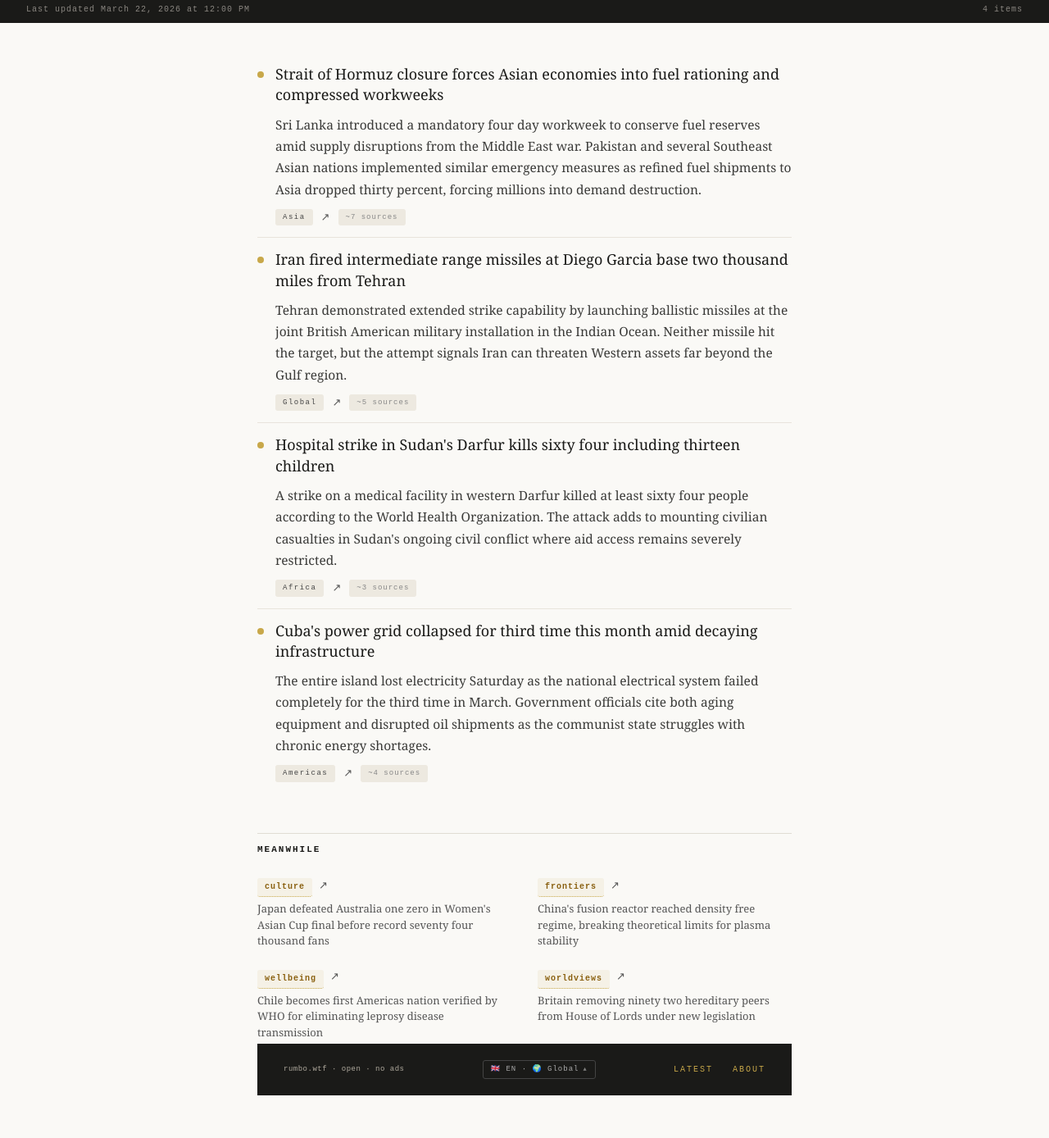
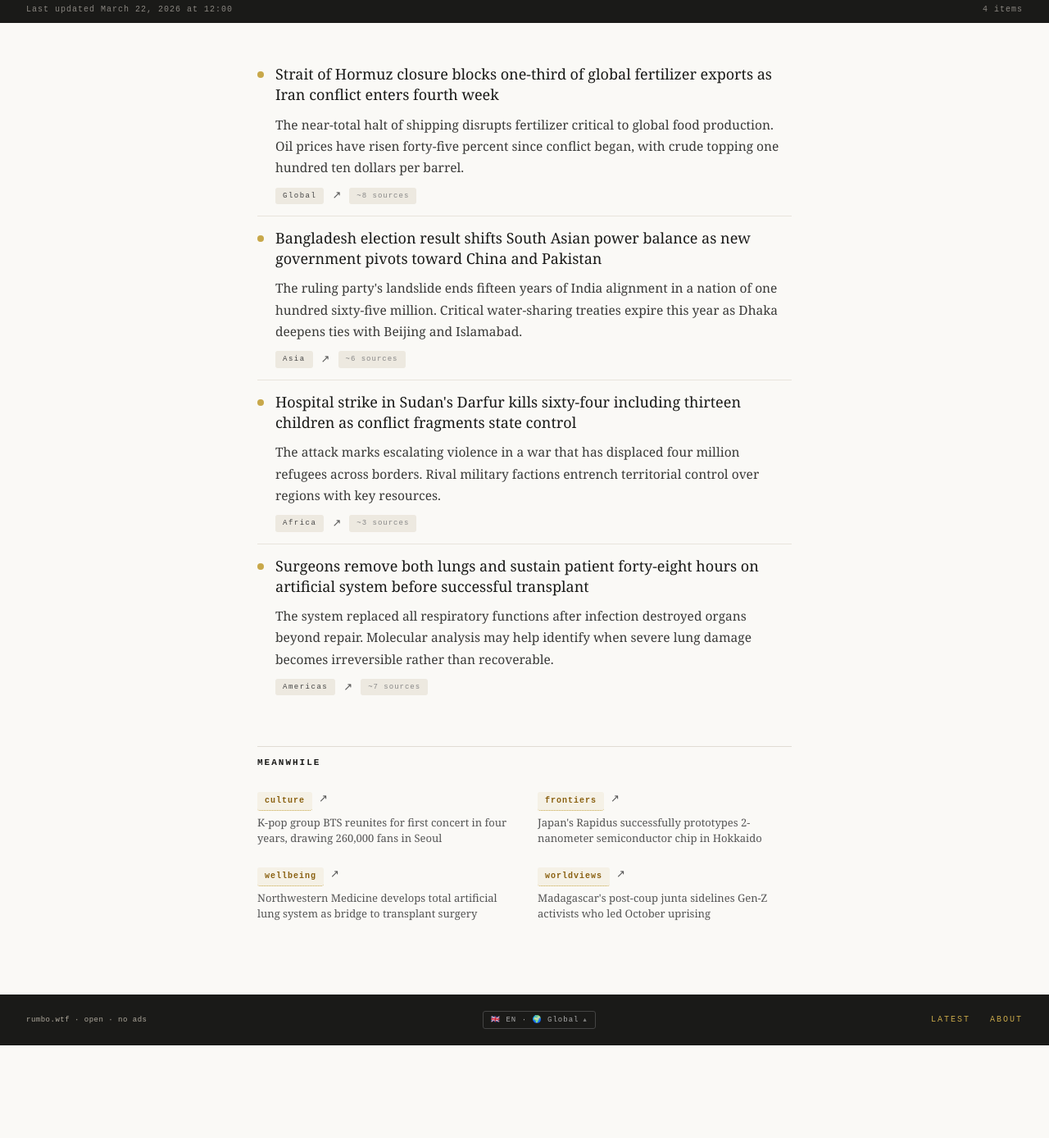
Before and after one commit to RumboWTF/rumbo-site, a website: page index.html in a window 1280 px wide. Shown: the part 57-1445 px from the top of the page at 82% size. After the commit the page ends 1332 px from the top, so only its background shows below. Drawn offline with Linux system fonts and the light colour scheme.

Commit message:
Daily update 2026-03-22

```diff
--- a/index.html
+++ b/index.html
@@ -90,35 +90,35 @@
   <div class="item">
     <div class="dot dot-global"></div>
     <div class="item-body">
-      <div class="item-head">Strait of Hormuz closure forces Asian economies into fuel rationing and compressed workweeks</div>
-      <div class="item-text">Sri Lanka introduced a mandatory four day workweek to conserve fuel reserves amid supply disruptions from the Middle East war. Pakistan and several Southeast Asian nations implemented similar emergency measures as refined fuel shipments to Asia dropped thirty percent, forcing millions into demand destruction.</div>
+      <div class="item-head">Strait of Hormuz closure blocks one-third of global fertilizer exports as Iran conflict enters fourth week</div>
+      <div class="item-text">The near-total halt of shipping disrupts fertilizer critical to global food production. Oil prices have risen forty-five percent since conflict began, with crude topping one hundred ten dollars per barrel.</div>
       <div class="item-foot">
-        <span class="geo-pill">Asia</span>
-        <a class="search-link" href="https://duckduckgo.com/?q=Strait%20of%20Hormuz%20closure%20forces%20Asian%20economies%20into%20fuel%20rationing%20and%20compressed%20workweeks" target="_blank">↗</a>
-        <span class="source-pill">~7 sources<span class="src-tip">Approximate number of independent source clusters found. More sources means wider reporting — not that the story is accurate.</span></span>
+        <span class="geo-pill">Global</span>
+        <a class="search-link" href="https://duckduckgo.com/?q=Strait%20of%20Hormuz%20closure%20blocks%20one-third%20of%20global%20fertilizer%20exports%20as%20Iran%20conflict%20enters%20fourth%20week" target="_blank">↗</a>
+        <span class="source-pill">~8 sources<span class="src-tip">Approximate number of independent source clusters found. More sources means wider reporting — not that the story is accurate.</span></span>
       </div>
     </div>
   </div>
   <div class="item">
     <div class="dot dot-global"></div>
     <div class="item-body">
-      <div class="item-head">Iran fired intermediate range missiles at Diego Garcia base two thousand miles from Tehran</div>
-      <div class="item-text">Tehran demonstrated extended strike capability by launching ballistic missiles at the joint British American military installation in the Indian Ocean. Neither missile hit the target, but the attempt signals Iran can threaten Western assets far beyond the Gulf region.</div>
+      <div class="item-head">Bangladesh election result shifts South Asian power balance as new government pivots toward China and Pakistan</div>
+      <div class="item-text">The ruling party's landslide ends fifteen years of India alignment in a nation of one hundred sixty-five million. Critical water-sharing treaties expire this year as Dhaka deepens ties with Beijing and Islamabad.</div>
       <div class="item-foot">
-        <span class="geo-pill">Global</span>
-        <a class="search-link" href="https://duckduckgo.com/?q=Iran%20fired%20intermediate%20range%20missiles%20at%20Diego%20Garcia%20base%20two%20thousand%20miles%20from%20Tehran" target="_blank">↗</a>
-        <span class="source-pill">~5 sources<span class="src-tip">Approximate number of independent source clusters found. More sources means wider reporting — not that the story is accurate.</span></span>
+        <span class="geo-pill">Asia</span>
+        <a class="search-link" href="https://duckduckgo.com/?q=Bangladesh%20election%20result%20shifts%20South%20Asian%20power%20balance%20as%20new%20government%20pivots%20toward%20China%20and%20Pakistan" target="_blank">↗</a>
+        <span class="source-pill">~6 sources<span class="src-tip">Approximate number of independent source clusters found. More sources means wider reporting — not that the story is accurate.</span></span>
       </div>
     </div>
   </div>
   <div class="item">
     <div class="dot dot-global"></div>
     <div class="item-body">
-      <div class="item-head">Hospital strike in Sudan's Darfur kills sixty four including thirteen children</div>
-      <div class="item-text">A strike on a medical facility in western Darfur killed at least sixty four people according to the World Health Organization. The attack adds to mounting civilian casualties in Sudan's ongoing civil conflict where aid access remains severely restricted.</div>
+      <div class="item-head">Hospital strike in Sudan's Darfur kills sixty-four including thirteen children as conflict fragments state control</div>
+      <div class="item-text">The attack marks escalating violence in a war that has displaced four million refugees across borders. Rival military factions entrench territorial control over regions with key resources.</div>
       <div class="item-foot">
         <span class="geo-pill">Africa</span>
-        <a class="search-link" href="https://duckduckgo.com/?q=Hospital%20strike%20in%20Sudan's%20Darfur%20kills%20sixty%20four%20including%20thirteen%20children" target="_blank">↗</a>
+        <a class="search-link" href="https://duckduckgo.com/?q=Hospital%20strike%20in%20Sudan's%20Darfur%20kills%20sixty-four%20including%20thirteen%20children%20as%20conflict%20fragments%20state%20control" target="_blank">↗</a>
         <span class="source-pill">~3 sources<span class="src-tip">Approximate number of independent source clusters found. More sources means wider reporting — not that the story is accurate.</span></span>
       </div>
     </div>
@@ -126,12 +126,12 @@
   <div class="item">
     <div class="dot dot-global"></div>
     <div class="item-body">
-      <div class="item-head">Cuba's power grid collapsed for third time this month amid decaying infrastructure</div>
-      <div class="item-text">The entire island lost electricity Saturday as the national electrical system failed completely for the third time in March. Government officials cite both aging equipment and disrupted oil shipments as the communist state struggles with chronic energy shortages.</div>
+      <div class="item-head">Surgeons remove both lungs and sustain patient forty-eight hours on artificial system before successful transplant</div>
+      <div class="item-text">The system replaced all respiratory functions after infection destroyed organs beyond repair. Molecular analysis may help identify when severe lung damage becomes irreversible rather than recoverable.</div>
       <div class="item-foot">
         <span class="geo-pill">Americas</span>
-        <a class="search-link" href="https://duckduckgo.com/?q=Cuba's%20power%20grid%20collapsed%20for%20third%20time%20this%20month%20amid%20decaying%20infrastructure" target="_blank">↗</a>
-        <span class="source-pill">~4 sources<span class="src-tip">Approximate number of independent source clusters found. More sources means wider reporting — not that the story is accurate.</span></span>
+        <a class="search-link" href="https://duckduckgo.com/?q=Surgeons%20remove%20both%20lungs%20and%20sustain%20patient%20forty-eight%20hours%20on%20artificial%20system%20before%20successful%20transplant" target="_blank">↗</a>
+        <span class="source-pill">~7 sources<span class="src-tip">Approximate number of independent source clusters found. More sources means wider reporting — not that the story is accurate.</span></span>
       </div>
     </div>
   </div>
@@ -144,35 +144,36 @@
     <div class="nw-item">
       <div class="nw-top">
         <div class="nw-cat-wrap"><span class="nw-cat">culture</span><div class="nw-tooltip">The lighter side of being human</div></div>
-        <a class="nw-search" href="https://duckduckgo.com/?q=Japan%20Australia%20AFC%20Women's%20Asian%20Cup%202026%20final" target="_blank">↗</a>
+        <a class="nw-search" href="https://duckduckgo.com/?q=BTS%20reunion%20concert%20Seoul%20Gwanghwamun%20March%202026" target="_blank">↗</a>
       </div>
-      <span class="nw-txt">Japan defeated Australia one zero in Women's Asian Cup final before record seventy four thousand fans</span>
+      <span class="nw-txt">K-pop group BTS reunites for first concert in four years, drawing 260,000 fans in Seoul</span>
     </div>
     <div class="nw-item">
       <div class="nw-top">
         <div class="nw-cat-wrap"><span class="nw-cat">frontiers</span><div class="nw-tooltip">Science and tech — what is becoming possible</div></div>
-        <a class="nw-search" href="https://duckduckgo.com/?q=EAST%20tokamak%20density%20free%20regime%20fusion%20breakthrough%202026" target="_blank">↗</a>
+        <a class="nw-search" href="https://duckduckgo.com/?q=Rapidus%202nm%20chip%20prototype%20Japan%20Hokkaido%202025" target="_blank">↗</a>
       </div>
-      <span class="nw-txt">China's fusion reactor reached density free regime, breaking theoretical limits for plasma stability</span>
+      <span class="nw-txt">Japan's Rapidus successfully prototypes 2-nanometer semiconductor chip in Hokkaido</span>
     </div>
     <div class="nw-item">
       <div class="nw-top">
         <div class="nw-cat-wrap"><span class="nw-cat">wellbeing</span><div class="nw-tooltip">Health, medicine, longevity — how people are living</div></div>
-        <a class="nw-search" href="https://duckduckgo.com/?q=Chile%20leprosy%20elimination%20WHO%20verification%202026" target="_blank">↗</a>
+        <a class="nw-search" href="https://duckduckgo.com/?q=total%20artificial%20lung%20Northwestern%20Medicine%202026" target="_blank">↗</a>
       </div>
-      <span class="nw-txt">Chile becomes first Americas nation verified by WHO for eliminating leprosy disease transmission</span>
+      <span class="nw-txt">Northwestern Medicine develops total artificial lung system as bridge to transplant surgery</span>
     </div>
     <div class="nw-item">
       <div class="nw-top">
         <div class="nw-cat-wrap"><span class="nw-cat">worldviews</span><div class="nw-tooltip">The stories humans tell to form groups</div></div>
-        <a class="nw-search" href="https://duckduckgo.com/?q=UK%20hereditary%20peers%20House%20of%20Lords%20reform%202026" target="_blank">↗</a>
+        <a class="nw-search" href="https://duckduckgo.com/?q=Madagascar%20military%20government%20Gen%20Z%20exclusion%202026" target="_blank">↗</a>
       </div>
-      <span class="nw-txt">Britain removing ninety two hereditary peers from House of Lords under new legislation</span>
+      <span class="nw-txt">Madagascar's post-coup junta sidelines Gen-Z activists who led October uprising</span>
     </div>
   </div>
 <!-- MEANWHILE:END -->
-<footer>
-  <span class="footer-left">rumbo.wtf &middot; open &middot; no ads</span>
+</div>
+<footer style="margin-top: 2rem;">
+    <span class="footer-left">rumbo.wtf &middot; open &middot; no ads</span>
   <div class="footer-center">
     <div class="locale-token" id="localeToken" onclick="toggleLocale(event)">
       <span id="localeLabel">&#127468;&#127463; EN &middot; &#127757; Global</span>
@@ -214,8 +215,7 @@ function setRegion(e,val){e.stopPropagation();region=val;localStorage.setItem('r
 (function(){
   try {
     var utc = new Date('2026-03-22T12:00:00.000Z'); // 08:00 CET = 07:00 UTC
-    var opts = {day:'numeric', month:'long', year:'numeric', hour:'2-digit', minute:'2-digit'};
-    var local = utc.toLocaleString(undefined, opts);
+    var opts = {day:'numeric', month:'long', year:'numeric', hour:'2-digit', minute:'2-digit', hour12: false};    var local = utc.toLocaleString(undefined, opts);
     document.getElementById('meta-date').textContent = 'Last updated ' + local;
   } catch(e) {}
 })();
```
